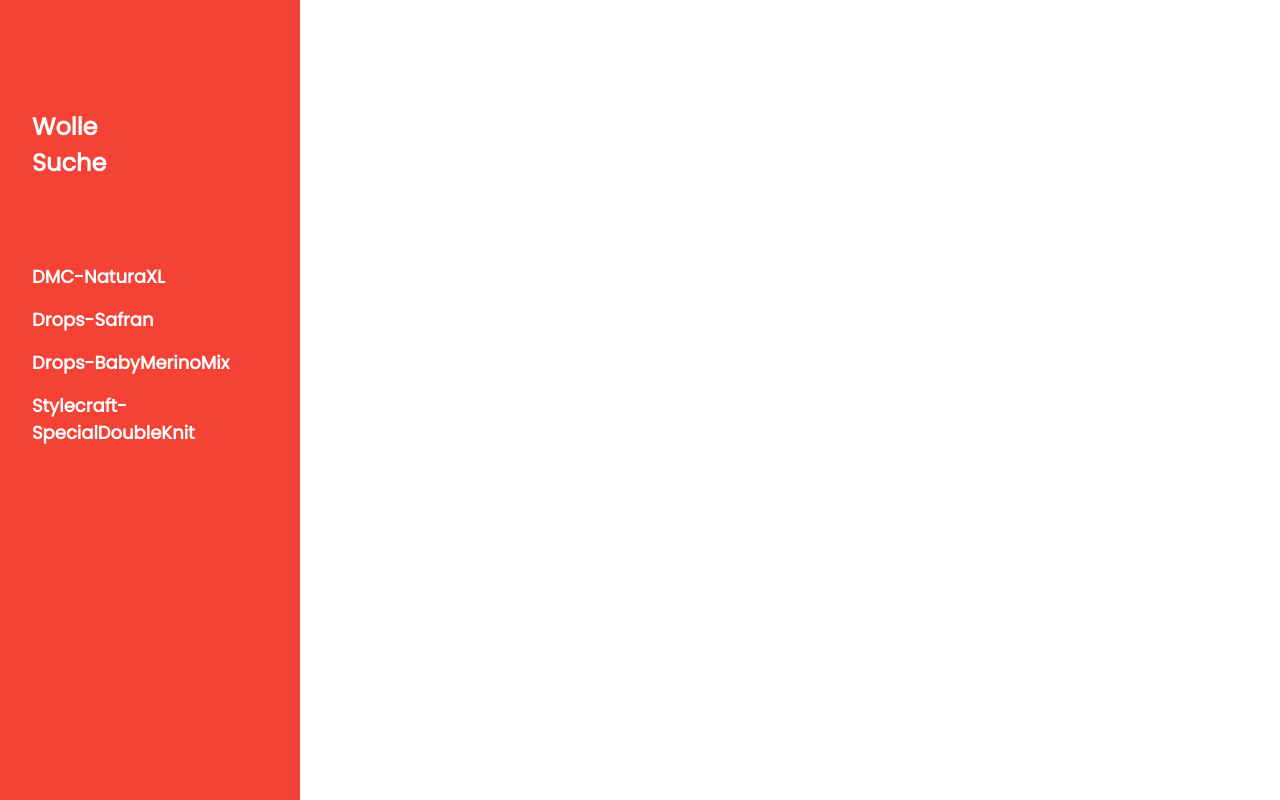
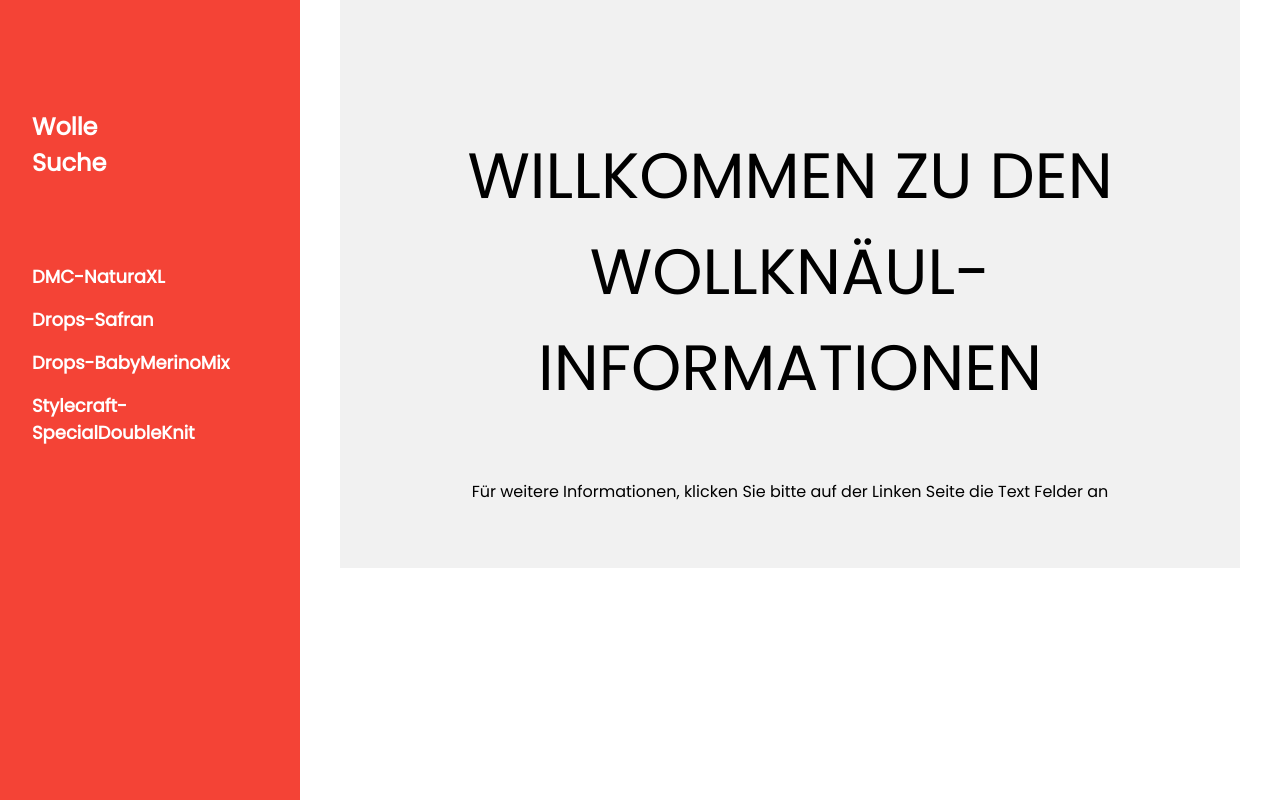
Before and after one commit to jpvilla1990/flask, a Flask app: page / in a window 1280 px wide. Run offline with Flask 2, Linux system fonts and the light colour scheme.

Commit message:
final commit

```diff
--- a/templates/home.html
+++ b/templates/home.html
@@ -44,36 +44,36 @@
 <div class="w3-overlay w3-hide-large" onclick="w3_close()" style="cursor:pointer" title="close side menu" id="myOverlay"></div>
 
 <!-- !PAGE CONTENT! -->
-{% if buttonTag %}
+
 <div class="w3-main" style="margin-left:340px;margin-right:40px">
 
+
+<ul class="w3-ul w3-light-grey w3-center">
+    <div class="w3-padding-64"></div>
+    <div class="w3-jumbo">WILLKOMMEN ZU DEN WOLLKNÄUL-INFORMATIONEN</div>
+    <div class="w3-padding-64">Für weitere Informationen, klicken Sie bitte auf der Linken Seite die Text Felder an</div>
+</ul>
+
   <!-- Header -->
-  <div class="w3-container" style="margin-top:80px" id="showcase">
+  {% if buttonTag %}
+  <div class="w3-container" style="margin-top:40px" id="showcase">
     <h1 class="w3-jumbo"><b>Ergebnisse</b></h1>
   </div>
 
-  <div class="w3-row-padding">
+  <div class="w3-row-padding w3-center">
     <div class="w3-half w3-margin-bottom">
-      <ul class="w3-ul w3-light-grey w3-center">
-        <li class="w3-padding-16">QUELLE</li>
-        <li class="w3-padding-16">PREIS</li>
-        <li class="w3-padding-16">LIEFERUNGSZEIT</li>
-        <li class="w3-padding-16">NADELSTÄRKE</li>
-        <li class="w3-padding-16">ZUSAMMENSTELLUNG</li>
-      </ul>
-    </div>
-    <div class="w3-half">
-      <ul class="w3-ul w3-light-grey w3-center">
-        <li class="w3-padding-16">{{ url }}</li>
-        <li class="w3-padding-16">{{ price }}</li>
-        <li class="w3-padding-16">{{ deliveryTime }}</li>
-        <li class="w3-padding-16">{{ needleSize }}</li>
-        <li class="w3-padding-16">{{ composition }}</li>
+      <ul class="w3-ul w3-light-grey">
+        <li class="w3-padding-16">QUELLE: {{ url }}</li>
+        <li class="w3-padding-16">PREIS: {{ price }}</li>
+        <li class="w3-padding-16">LIEFERUNGSZEIT: {{ deliveryTime }}</li>
+        <li class="w3-padding-16">NADELSTÄRKE: {{ needleSize }}</li>
+        <li class="w3-padding-16">ZUSAMMENSTELLUNG: {{ composition }}</li>
       </ul>
     </div>
   </div>
+  {% endif %}
 </div>
-{% endif %}
+
 
 <script>
 // Script to open and close sidebar
--- a/tools/routeFunctions.py
+++ b/tools/routeFunctions.py
@@ -13,6 +13,8 @@
     def paramsSaveCsv(self, name, dictionary):
         """
             Method to save csv file
+            @name: String with name of the file
+            @dictionary dict with the content of the results
         """
         csv_file = name + ".csv"
         columns = list(dictionary.keys())
@@ -24,6 +26,12 @@
         """
             Method to handle a button via POST
             if nothing is executed the function returns false
+            @requestObject object type request which contains the attributes of the http request
+            @buttons Array with the name i String of the buttons
+            @render html file
+            @urls array with list of urls in string
+
+            return a render_template
         """
         params = dict()
         if requestObject.method == 'POST':
--- a/tools/serviceFunctions.py
+++ b/tools/serviceFunctions.py
@@ -16,6 +16,9 @@
     def scrapeData(self, url):
         """
             Method to scrape an URL
+            @url string with url to scrape
+
+            return a bs4 object with the scraped website
         """
         response = requests.get(url)
         scraped = BeautifulSoup(response.text, "html.parser")
@@ -24,6 +27,9 @@
     def getPriceWollPlatz(self, scraped):
         """
             Method to obtain the price from wollplatz website
+            @scraped bs4 object with scraped website
+
+            return dict with price
         """
         productPrice = scraped.findChild("span", {"class": "product-price"})
         priceNumber = productPrice.findAll("span", {"class": "product-price-amount"})[0].text
@@ -36,6 +42,9 @@
     def getDeliveryTimeWollPlatz(self, scraped):
         """
             Method to obtain the delivery time from wollplatz website
+            @scraped bs4 object with scraped website
+
+            return dict with delivery time
         """
         delivery_time_text = scraped.find_all("div", {"id": "actie-bar-1"})[0].text.split("Lieferzeit")
         delivery_time = "Die Lieferzeit " + delivery_time_text[1]
@@ -46,6 +55,9 @@
     def getSpecificationsFromTableWollPlatz(self, scraped):
         """
             Method to obtain several sepcifications given in a table from woll platz
+            @scraped bs4 object with scraped website
+
+            return dict with needle size and composition
         """
         specifications_table = scraped.findAll("div", {"id": "pdetailTableSpecs"})[0].findAll("td")
         i=0
```
